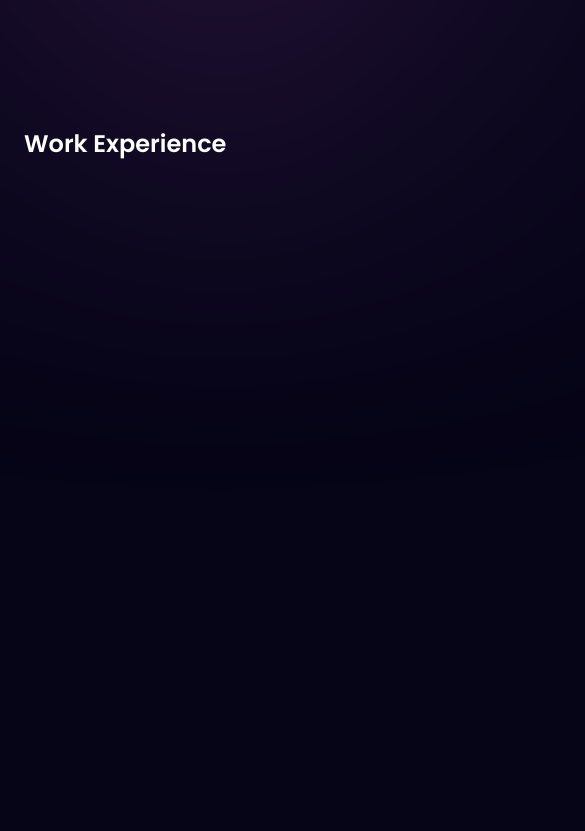
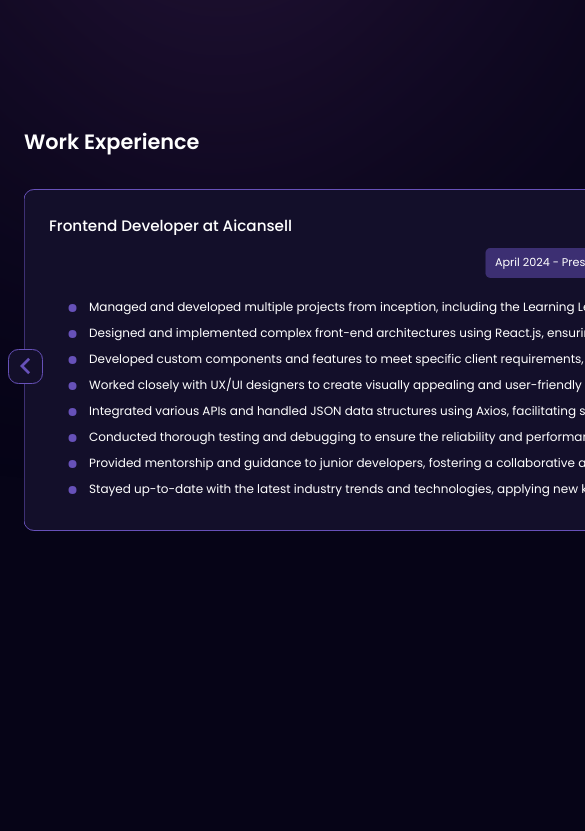
Before and after one commit to navneet9971/navneet-portfolio-react, a React (Create React App) app: page / in a window 390 px wide. Shown: the part 1853-2684 px from the top of the page, 585 px wide, since content can reach past the window. After the commit the page ends 2384 px from the top, so only its background shows below. Built offline with nearby package versions, Linux system fonts and the light colour scheme.

Commit message:
Done experince

```diff
--- a/package.json
+++ b/package.json
@@ -13,6 +13,7 @@
     "react": "^18.3.1",
     "react-dom": "^18.3.1",
     "react-icons": "^5.2.1",
+    "react-responsive-carousel": "^3.2.23",
     "react-router-dom": "^6.23.1",
     "react-scripts": "^5.0.1",
     "react-slick": "^0.30.2",
--- a/src/components/WorkExperienced/WorkExperience.js
+++ b/src/components/WorkExperienced/WorkExperience.js
@@ -1,62 +1,55 @@
-import React, { useRef } from "react";
+import React, { useState } from "react";
 import "../../styles/WorkExperienced/WorkExperience.css";
 import { WORK_EXPERIENCE } from "../../utils/data";
 import ExperienceCard from "./ExperienceCard/ExperienceCard";
-import Slider from "react-slick";
-
+import { Carousel } from 'react-responsive-carousel';
 
 const WorkExperience = () => {
-    const sliderRef = useRef();
+    const [selectedIndex, setSelectedIndex] = useState(0);
 
-    const settings = {
-        dots: false,
-        Infinite: true,
-        speed: 500,
-        slidesToShow: 2,
-        slidesToScroll: 1,
-        arrows: false,
-        responsive: [
-            {
-       breakpoint: 769,
-       settings: {
-        slidesToShow: 1,
-        slidesToScroll: 1,
-       },
-            },
-        ],
+    const handlePrevSlide = () => {
+        setSelectedIndex((selectedIndex - 1 + WORK_EXPERIENCE.length) % WORK_EXPERIENCE.length);
     };
 
-const slideRight = () => {
-    sliderRef.current.slickNext();
-}
-
-const slideLeft = () => {
-    sliderRef.current.slickPrev();
-}
+    const handleNextSlide = () => {
+        setSelectedIndex((selectedIndex + 1) % WORK_EXPERIENCE.length);
+    };
 
     return (
         <section className="experience-container">
             <h5>Work Experience</h5>
 
             <div className="experience-content">
-<div className="arrow-right" onClick={slideRight}>
-    <span className="material-symbols-outlined">chevron_right</span>
-</div>
+                <div className="arrow-left" onClick={handlePrevSlide}>
+                    <span className="material-symbols-outlined">chevron_left</span>
+                </div>
 
-<div className="arrow-left" onClick={slideLeft}>
-    <spna className="material-symbols-outlined">chevron_left</spna>
-</div>
+                <Carousel
+    selectedItem={selectedIndex}
+    showArrows={false}
+    showStatus={false}
+    showIndicators={false}
+    showThumbs={false}
+    infiniteLoop={true}
+    swipeable={true}
+    emulateTouch={true}
+    renderThumbs={() => {}}
+    slidesToShow={2}
+    slidesToScroll={1}
+    thumbWidth={100}
+>
+    {WORK_EXPERIENCE.map((item) => (
+        <ExperienceCard key={item.title} details={item} />
+    ))}
+</Carousel>
 
 
-<Slider ref={sliderRef} {...settings} >
-                {WORK_EXPERIENCE.map ((item) => (
-                    <ExperienceCard key={item.title} details={item} />
-                ))}
-                </Slider>
+                <div className="arrow-right" onClick={handleNextSlide}>
+                    <span className="material-symbols-outlined">chevron_right</span>
+                </div>
             </div>
         </section>
-    )
-
-}
+    );
+};
 
 export default WorkExperience;
--- a/src/index.js
+++ b/src/index.js
@@ -1,7 +1,6 @@
 import React from 'react';
 import ReactDOM from 'react-dom/client';
-import "slick-carousel/slick/slick.css";
-import "slick-carousel/slick/slick-theme.css";
+import 'react-responsive-carousel/lib/styles/carousel.min.css';
 import './index.css';
 import App from './App';
 import reportWebVitals from './reportWebVitals';
--- a/src/styles/WorkExperienced/ExperienceCard.css
+++ b/src/styles/WorkExperienced/ExperienceCard.css
@@ -13,6 +13,7 @@
     font-size: 1.05rem;
     font-weight: 500;
     margin-bottom: 0.7rem;
+    text-align: left;
 }
 
 .work-duration {
@@ -31,6 +32,8 @@
     font-weight: 400;
     margin-bottom: 0.5rem;
     position: relative;
+
+    text-align: left;
 }
 
 .work-experience-card ul li::after {
@@ -44,3 +47,20 @@
     left: -1.3rem;
     top: 0.35rem;
 }
+
+@media (max-width: 768px) {
+
+
+    .work-experience-card {
+        margin: 0;
+    }
+
+    .work-experience-card h6{
+
+        font-size: 0.95rem;
+    }
+
+    .work-experience-card ul li {
+        font-size: 0.75rem;
+    }
+}
--- a/src/styles/WorkExperienced/WorkExperience.css
+++ b/src/styles/WorkExperienced/WorkExperience.css
@@ -43,3 +43,30 @@
 .arrow-right {
     right: -2rem;
 }
+
+  @media (max-width: 1025px) {
+    .arrow-left {
+        left: 0rem;
+    }
+
+    .arrow-right{
+        right: 0rem;
+    }
+  }
+
+@media (max-width: 768px) {
+
+    .experience-container h5 {
+
+        font-size: 1.3rem;
+        margin-bottom: 2rem;
+    }
+
+    .arrow-left {
+        left: -1rem;
+    }
+
+    .arrow-right {
+        right: -1rem;
+    }
+}
```
Also changed, not shown: 1 other file (tests, documents, lock files or other folders).
